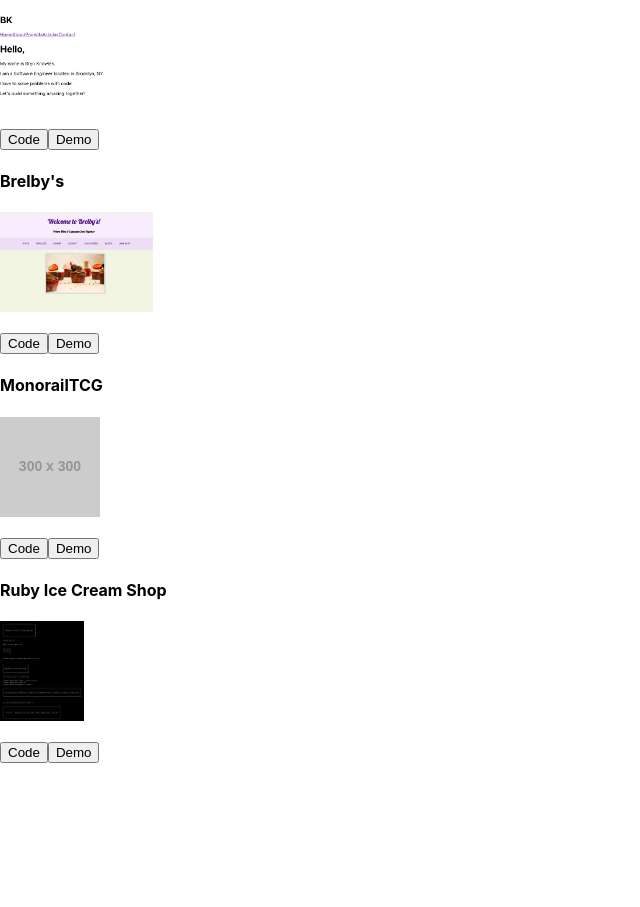
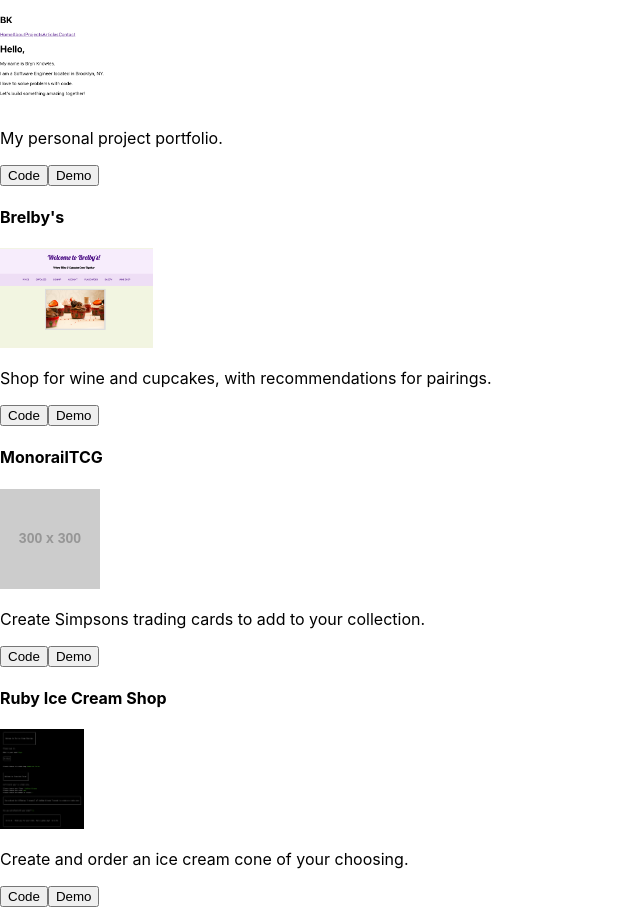
Before and after one commit to brynknowles/portfolio, a React (Create React App) app: page /projects in a window 1280 px wide. Shown: the part 500-1407 px from the top of the page, without its empty margins (0-640 px from the left). Before the commit the page ends 1263 px from the top, so only its background shows below. Built offline with nearby package versions, Linux system fonts and the light colour scheme; the HTML template or start-up script is replaced by a standard one.

Commit message:
some changes to data file

```diff
--- a/src/projectData.js
+++ b/src/projectData.js
@@ -16,7 +16,7 @@ const projects = [
     {
         id: 2,
         name: "My Portfolio",
-        about: "My personal project portfolio.",
+        summary: "My personal project portfolio.",
         primaryTechnology: "React",
         link: null,
         code: null,
@@ -26,7 +26,7 @@ const projects = [
     {
         id: 3,
         name: "Brelby's",
-        about: "Shop for wine and cupcakes, with recommendations for pairings.",
+        summary: "Shop for wine and cupcakes, with recommendations for pairings.",
         primaryTechnology: "Ruby on Rails",
         link: null,
         code: null,
@@ -36,7 +36,7 @@ const projects = [
     {
         id: 4,
         name: "MonorailTCG",
-        about: "Create Simpsons trading cards to add to your collection.",
+        summary: "Create Simpsons trading cards to add to your collection.",
         primaryTechnology: "Javascript",
         link: null,
         code: null,
@@ -46,7 +46,7 @@ const projects = [
     {
         id: 5,
         name: "Ruby Ice Cream Shop",
-        about: "Create and order an ice cream cone of your choosing.",
+        summary: "Create and order an ice cream cone of your choosing.",
         primaryTechnology: "Ruby",
         link: null,
         code: null,
```
